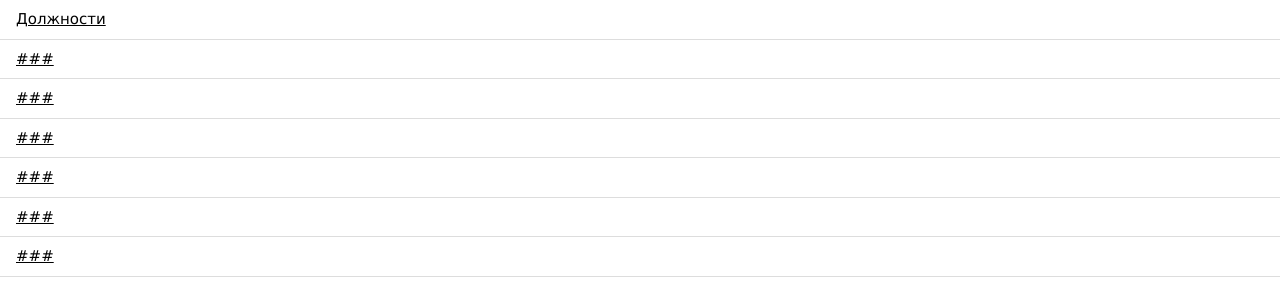
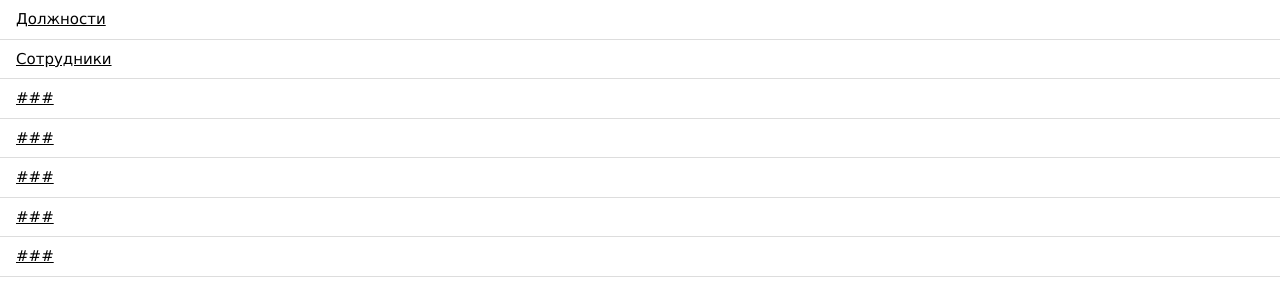
Before and after one commit to Mart-Bogdan-TMP/lab8, a Django app: page /tables/ in a window 1280 px wide. Shown: the part 74-374 px from the top of the page. Run offline with Django 3.2, Linux system fonts and the light colour scheme.

Commit message:
link to table 'workers'

```diff
--- a/tables/templates/tables/tindex.html
+++ b/tables/templates/tables/tindex.html
@@ -15,7 +15,7 @@
         <header class="w3-container"><h1>Список таблиц базы данных "Таксопарк"</h1></header>
     <table class="w3-table w3-bordered">
             <tr><td><a href="tables/posts.html">Должности</a></td></tr>
-            <tr><td><a href="#">###</a></td></tr>
+            <tr><td><a href="tables/workers.html">Сотрудники</a></td></tr>
             <tr><td><a href="#">###</a></td></tr>
             <tr><td><a href="#">###</a></td></tr>
             <tr><td><a href="#">###</a></td></tr>
```
